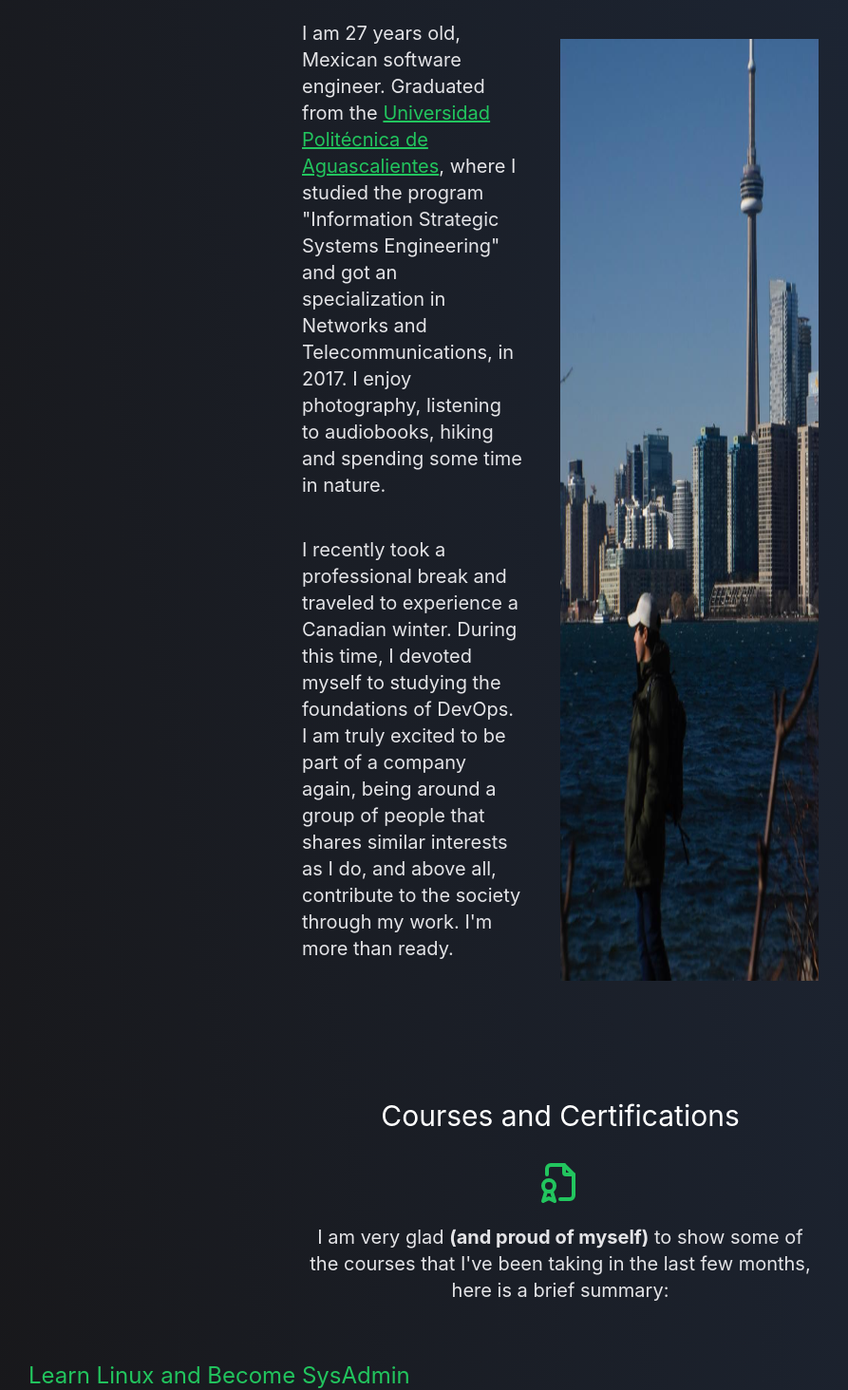
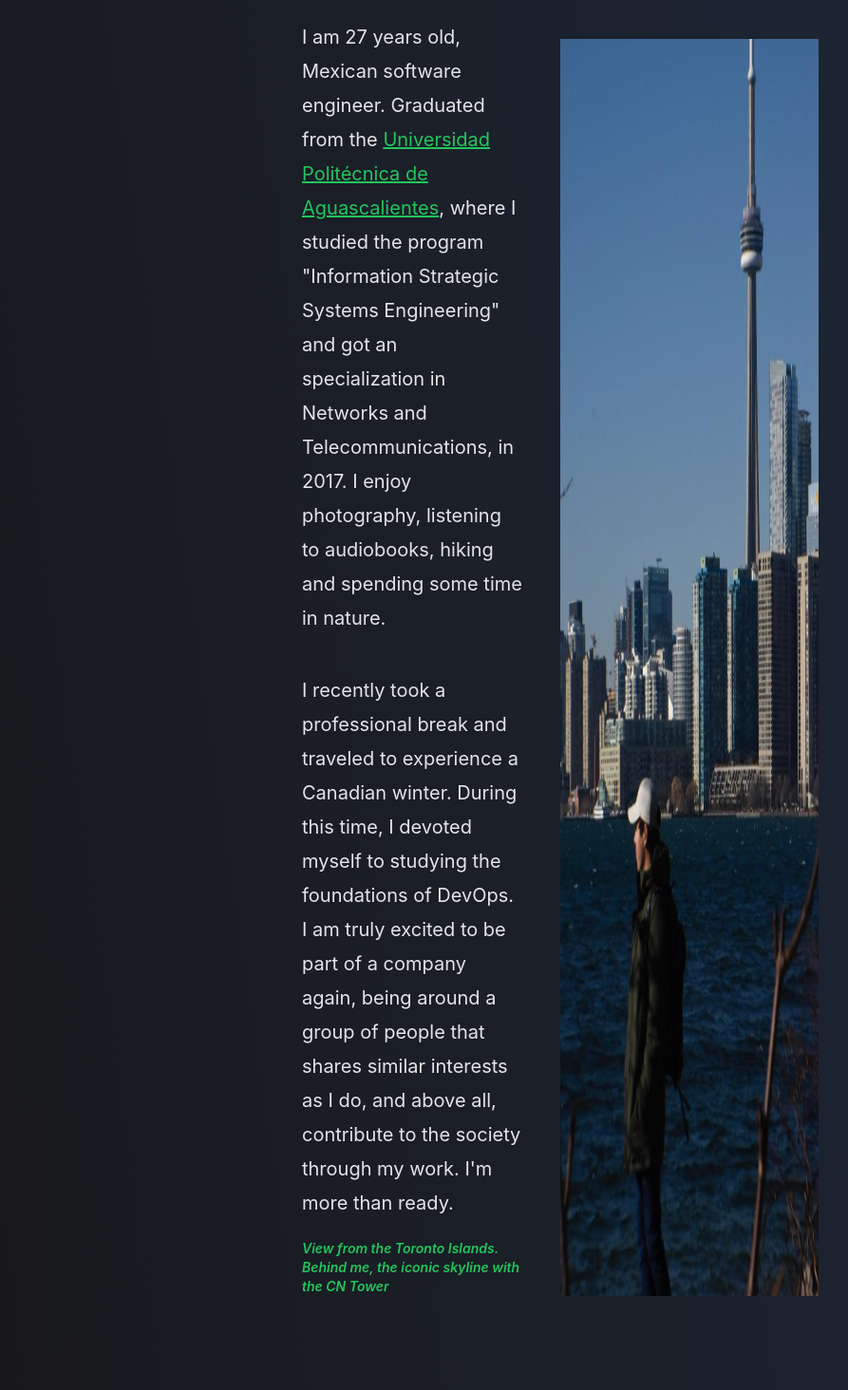
Before and after one commit to luisupertramp/react-portfolio, a React (Create React App) app: page / in a window 1280 px wide. Shown: the part 3838-5302 px from the top of the page at 95% size, without its empty margins (50-943 px from the left). Built offline with nearby package versions, Linux system fonts and the light colour scheme.

Commit message:
Details in the about me section

```diff
--- a/src/App.js
+++ b/src/App.js
@@ -212,14 +212,17 @@ function App() {
               <h3 className='text-3xl py-5 '>About me</h3>
               <div className='flex justify-center'><HiOutlineRocketLaunch className='dark:text-green-500 text-cyan-500 h-12 w-12'/></div>
               <div className='lg:flex lg:gap-10'>
-                <div className='lg:text-start'>
-                  <p className='text-md md:text-xl py-5 leading-8 text-gray-800 dark:text-zinc-200'>
-                    I am 27 years old, Mexican software engineer. Graduated from the <a className='underline text-cyan-600 dark:text-green-500' href="https://upa.edu.mx">Universidad Politécnica de Aguascalientes</a>, where I studied the program "Information Strategic Systems Engineering" and got an specialization in Networks and Telecommunications, in 2017.
-                    I enjoy photography, listening to audiobooks, hiking and spending some time in nature.
-                  </p>
-                  <p className=' text-md md:text-xl py-5 leading-8 text-gray-800 dark:text-zinc-200'>
-                    I recently took a professional break and traveled to experience a Canadian winter. During this time, I devoted myself to studying the foundations of DevOps. I am truly excited to be part of a company again, being around a group of people that shares similar interests as I do, and above all, contribute to the society through my work. I'm more than ready.
-                  </p>
+                <div className='lg:text-start lg:flex lg:flex-col lg:justify-between'>
+                  <div>
+                    <p className='text-md md:text-xl py-5 leading-8 lg:leading-9 text-gray-800 dark:text-zinc-200'>
+                      I am 27 years old, Mexican software engineer. Graduated from the <a className='underline text-cyan-600 dark:text-green-500' href="https://upa.edu.mx">Universidad Politécnica de Aguascalientes</a>, where I studied the program "Information Strategic Systems Engineering" and got an specialization in Networks and Telecommunications, in 2017.
+                      I enjoy photography, listening to audiobooks, hiking and spending some time in nature.
+                    </p>
+                    <p className=' text-md md:text-xl py-5 leading-8 lg:leading-9 text-gray-800 dark:text-zinc-200'>
+                      I recently took a professional break and traveled to experience a Canadian winter. During this time, I devoted myself to studying the foundations of DevOps. I am truly excited to be part of a company again, being around a group of people that shares similar interests as I do, and above all, contribute to the society through my work. I'm more than ready.
+                    </p>
+                  </div>
+                  <span className='mx-auto text-xs md:text-sm text-cyan-500 dark:text-green-500 italic font-semibold'>View from the Toronto Islands. Behind me, the iconic skyline with the CN Tower</span>
                 </div>
                 <img className='mx-auto mt-10 lg:w-3/6' src={aboutMe} alt="A picture of myself with the CN tower behind, in Toronto, Canada."/>
               </div>
```
